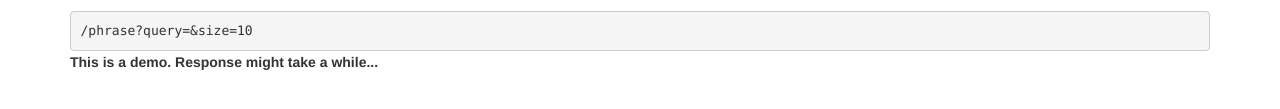
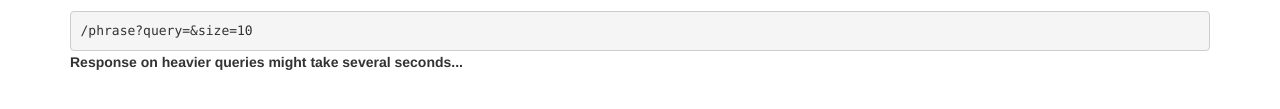
Before and after one commit to filievski/LOTUS_Search, a plain HTML site: page client/index.html in a window 1280 px wide. Shown: the part 343-452 px from the top of the page. Drawn offline with nearby package versions, Linux system fonts and the light colour scheme.

Commit message:
warning to user

```diff
--- a/client/index.html
+++ b/client/index.html
@@ -81,7 +81,7 @@ a
 
 			 </form>
 			 <pre class="apiCall" id="r2dApiCall" preFor="r2dUri langtag recordsize querytype" apiType='r2d'></pre>
-			<label>This is a demo. Response might take a while...</label>
+			<label>Response on heavier queries might take several seconds...</label>
 		<div id="stats"></div>
 	       <table id="jsontable" class="table table-striped " cellspacing="0" width="100%">
 	            <thead>
```
